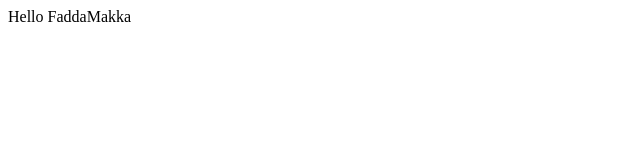
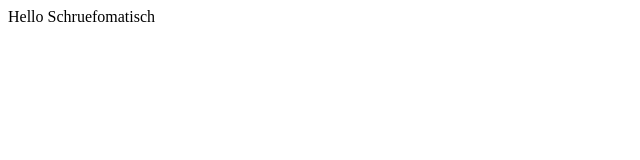
Before and after one commit to kallos58/my-first-static-web-app, an Angular app: page / in a window 1280 px wide. Shown: the top 160 px of the page, without its empty margins (0-640 px from the left). Built offline with nearby package versions, Linux system fonts and the light colour scheme.

Commit message:
Schruefophon

```diff
--- a/src/app/app.component.ts
+++ b/src/app/app.component.ts
@@ -5,5 +5,5 @@ import { Component } from '@angular/core';
   template: `<div>Hello {{value}}</div>`,
 })
 export class AppComponent {
-  value = 'FaddaMakka';
+  value = 'Schruefomatisch';
 }
```
